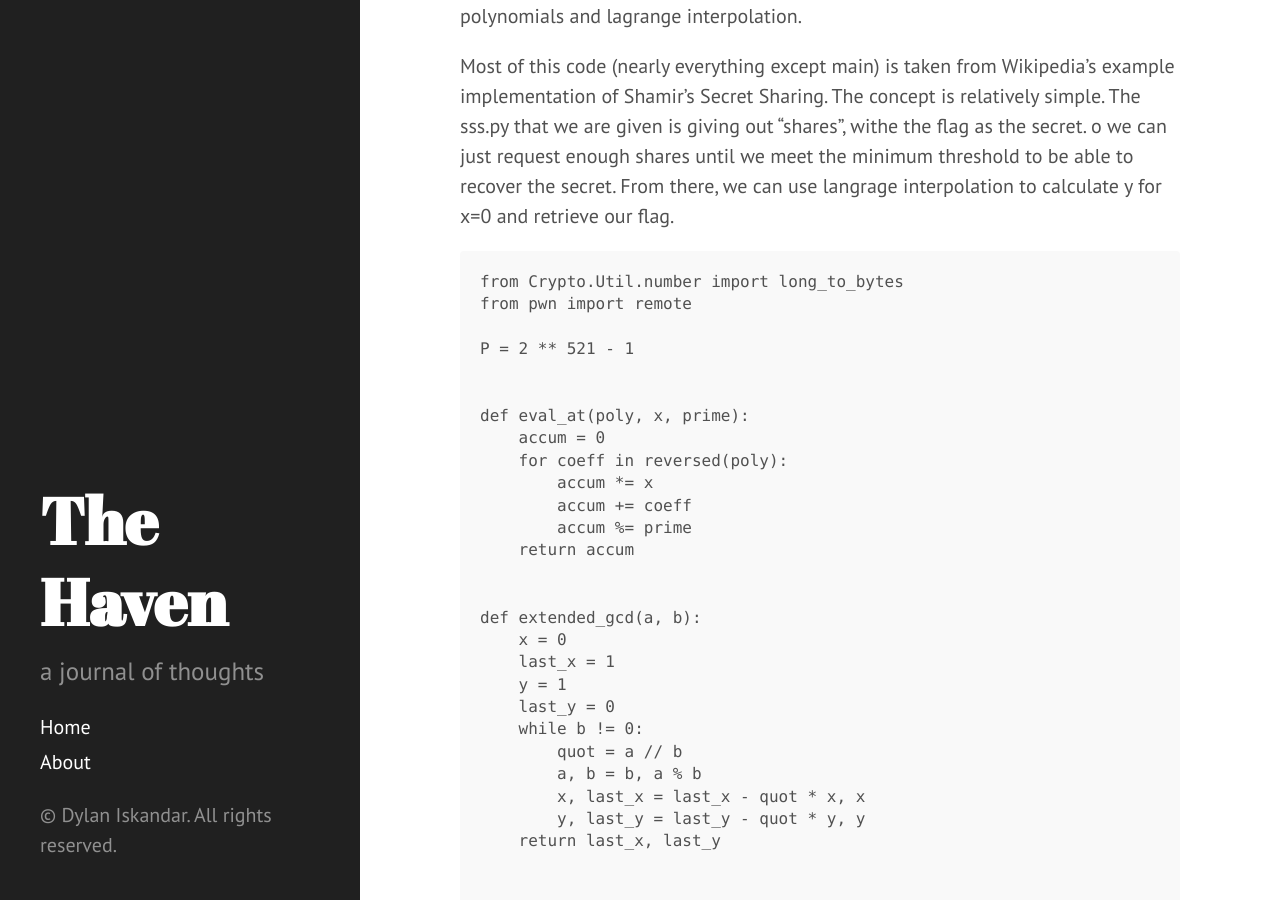
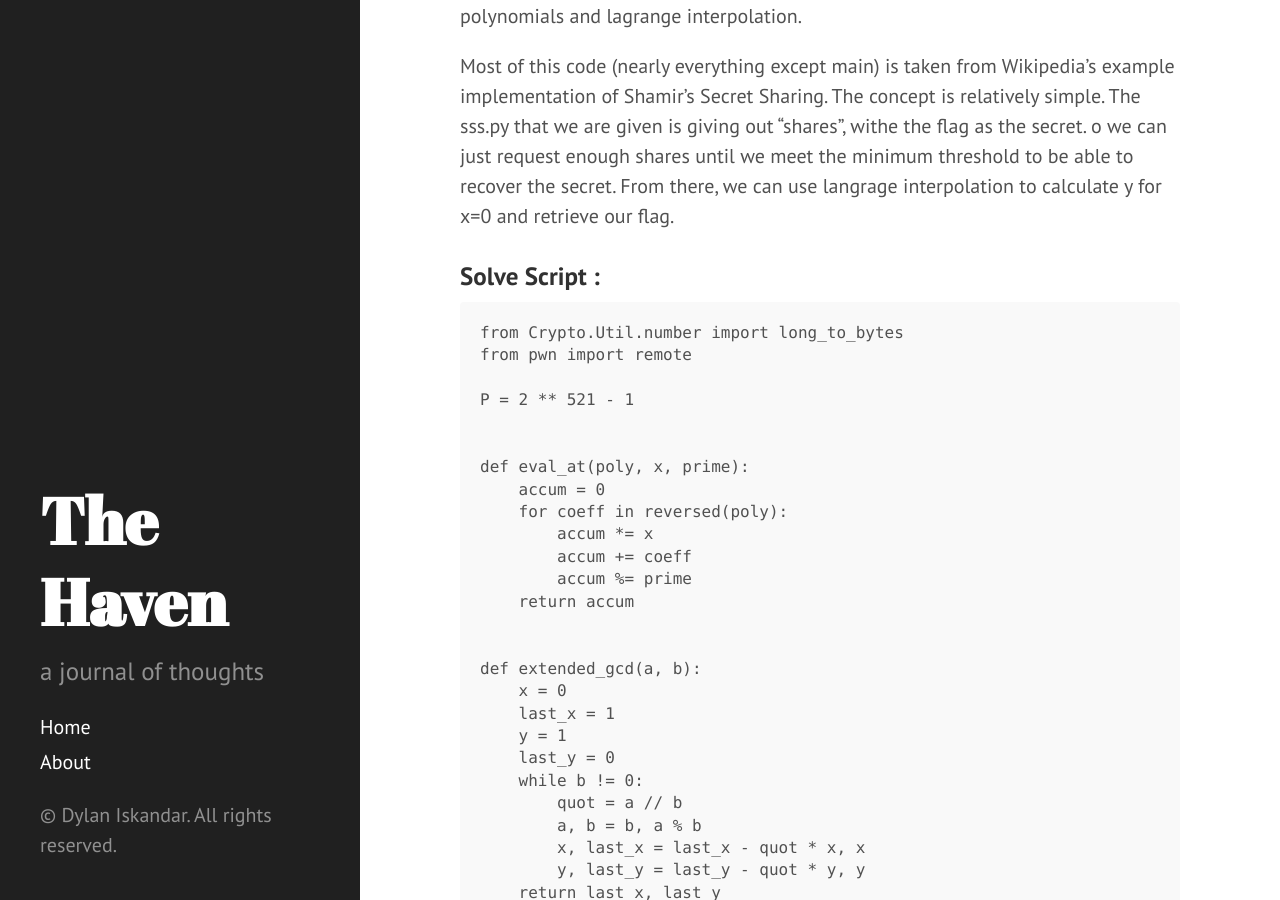
Before and after one commit to mayuridev/myblog, a Jekyll site: the page built from _posts/2020-07-16-SSS.md, in a window 1280 px wide and 900 px high, scrolled down 569 px. Built offline with Jekyll 4.4.1, drawn with Linux system fonts in a browser that asks for light colours; our own code applies the rules of GitHub Pages for plain Markdown files; Markdown is read by kramdown in place of the engine named in the settings.

Commit message:
Update 2020-07-16-SSS.md

````diff
--- a/_posts/2020-07-16-SSS.md
+++ b/_posts/2020-07-16-SSS.md
@@ -22,8 +22,9 @@ We found that SSS stands for Shamir’s Secret Sharing by copy-pasting the loop
 
 <!--more-->
 
+Most of this code (nearly everything except main) is taken from Wikipedia’s example implementation of Shamir’s Secret Sharing. The concept is relatively simple. The sss.py that we are given is giving out "shares", withe the flag as the secret. o we can just request enough shares until we meet the minimum threshold to be able to recover the secret. From there, we can use langrage interpolation to calculate y for x=0 and retrieve our flag.
 
-Most of this code (nearly everything except main) is taken from Wikipedia’s example implementation of Shamir’s Secret Sharing. The concept is relatively simple. The sss.py that we are given is giving out "shares", withe the flag as the secret. o we can just request enough shares until we meet the minimum threshold to be able to recover the secret. From there, we can use langrage interpolation to calculate y for x=0 and retrieve our flag.
+### Solve Script :
 
 ```
 from Crypto.Util.number import long_to_bytes
````
